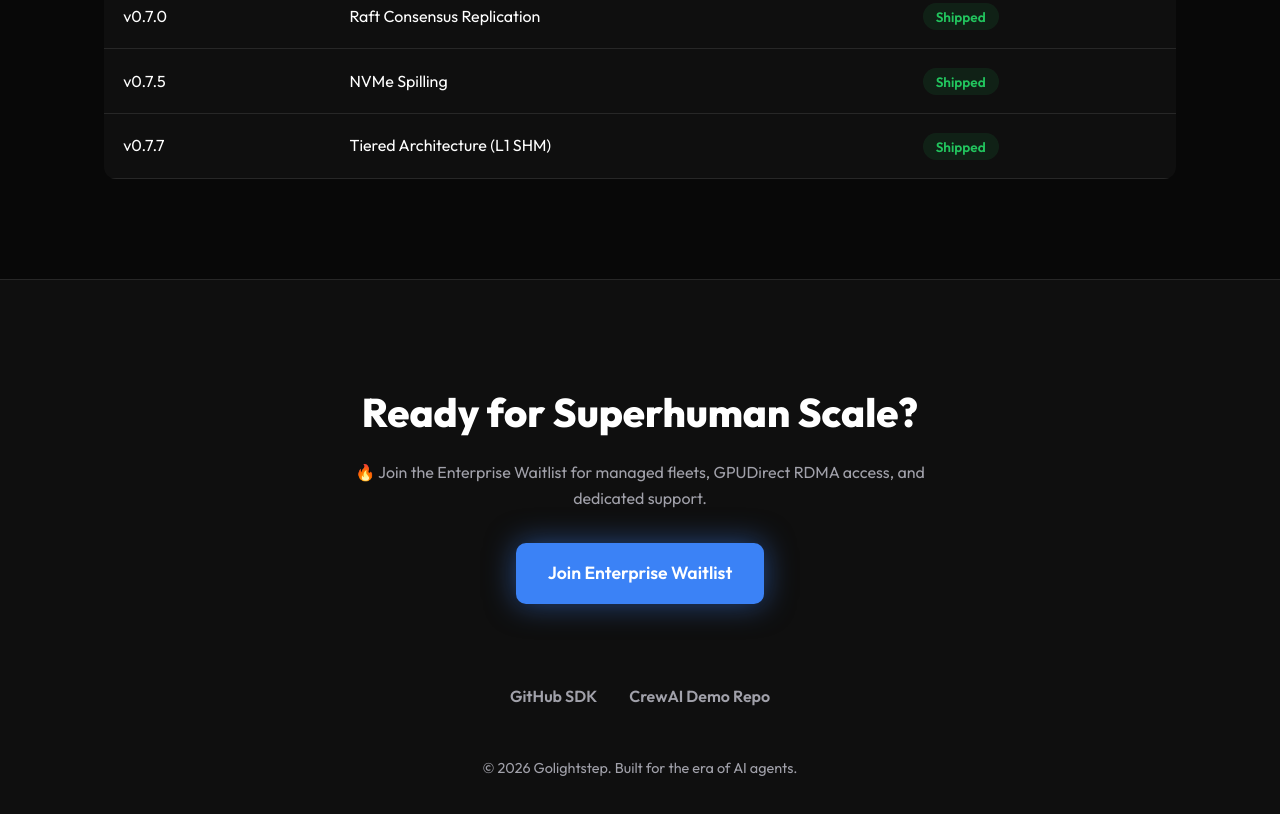
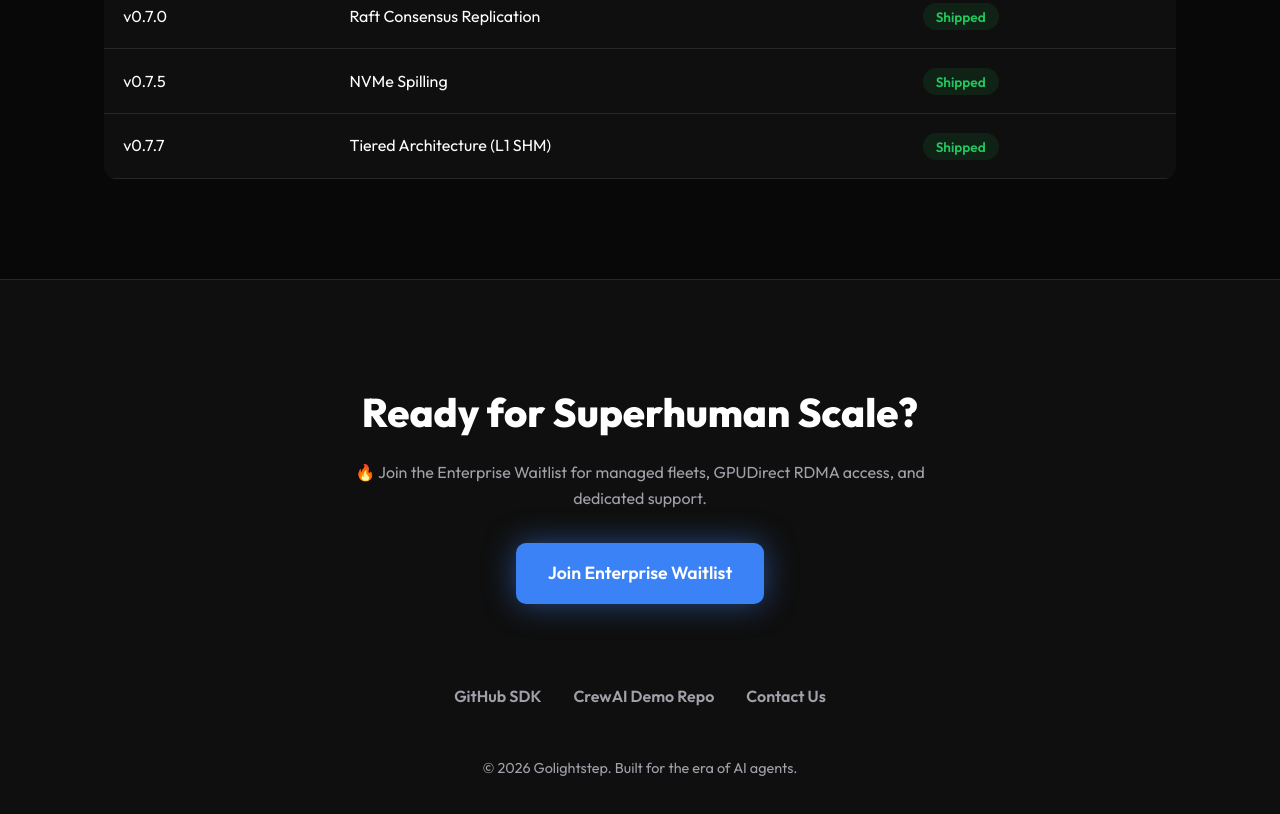
Before and after one commit to golightstep/golightstep.github.io, a website built with Vite: page index.html in a window 1280 px wide. Shown: the part 3293-4107 px from the top of the page. Built offline with nearby package versions, Linux system fonts and the light colour scheme; files whose address does not match are found by name.

Commit message:
Add Contact Us email link to footer

```diff
--- a/index.html
+++ b/index.html
@@ -175,7 +175,7 @@
     <a href="https://binary.so/bC7zobC" class="primary-btn" style="margin-bottom: 2rem; display: inline-block;">Join
       Enterprise Waitlist</a>
 
-    <div style="display: flex; justify-content: center; gap: 2rem; margin-top: 3rem;">
+    <div style="display: flex; justify-content: center; gap: 2rem; margin-top: 3rem; flex-wrap: wrap;">
       <a href="https://github.com/golightstep/superbrainSdk"
         style="color: var(--text-secondary); text-decoration: none; font-weight: 600; transition: color 0.3s;"
         onmouseover="this.style.color='var(--accent-color)'"
@@ -184,6 +184,10 @@
         style="color: var(--text-secondary); text-decoration: none; font-weight: 600; transition: color 0.3s;"
         onmouseover="this.style.color='var(--accent-color)'"
         onmouseout="this.style.color='var(--text-secondary)'">CrewAI Demo Repo</a>
+      <a href="mailto:ceo@golightstep.com"
+        style="color: var(--text-secondary); text-decoration: none; font-weight: 600; transition: color 0.3s;"
+        onmouseover="this.style.color='var(--accent-color)'"
+        onmouseout="this.style.color='var(--text-secondary)'">Contact Us</a>
     </div>
 
     <div style="margin-top: 3rem; color: var(--text-secondary); font-size: 0.9rem;">
```
